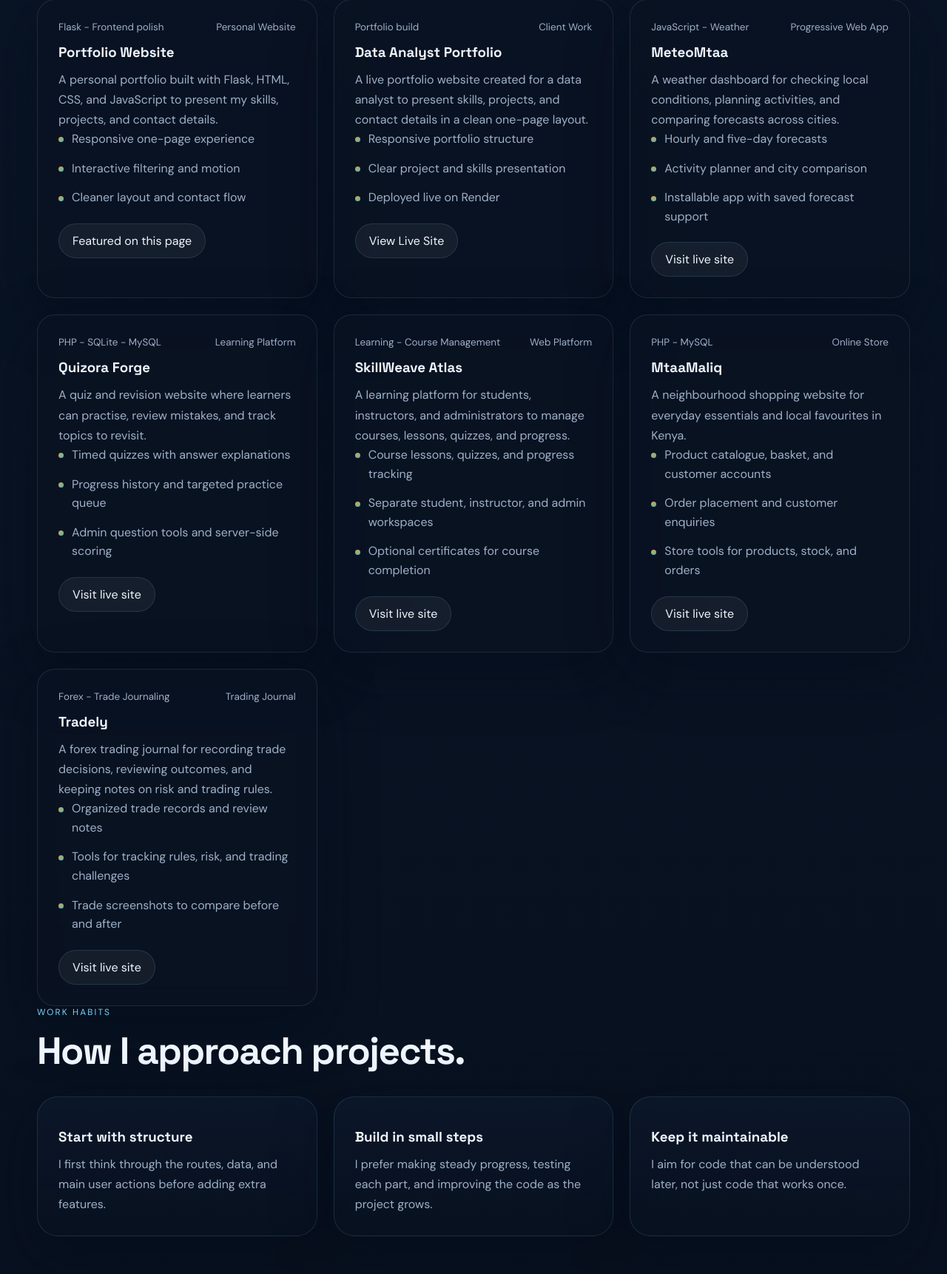
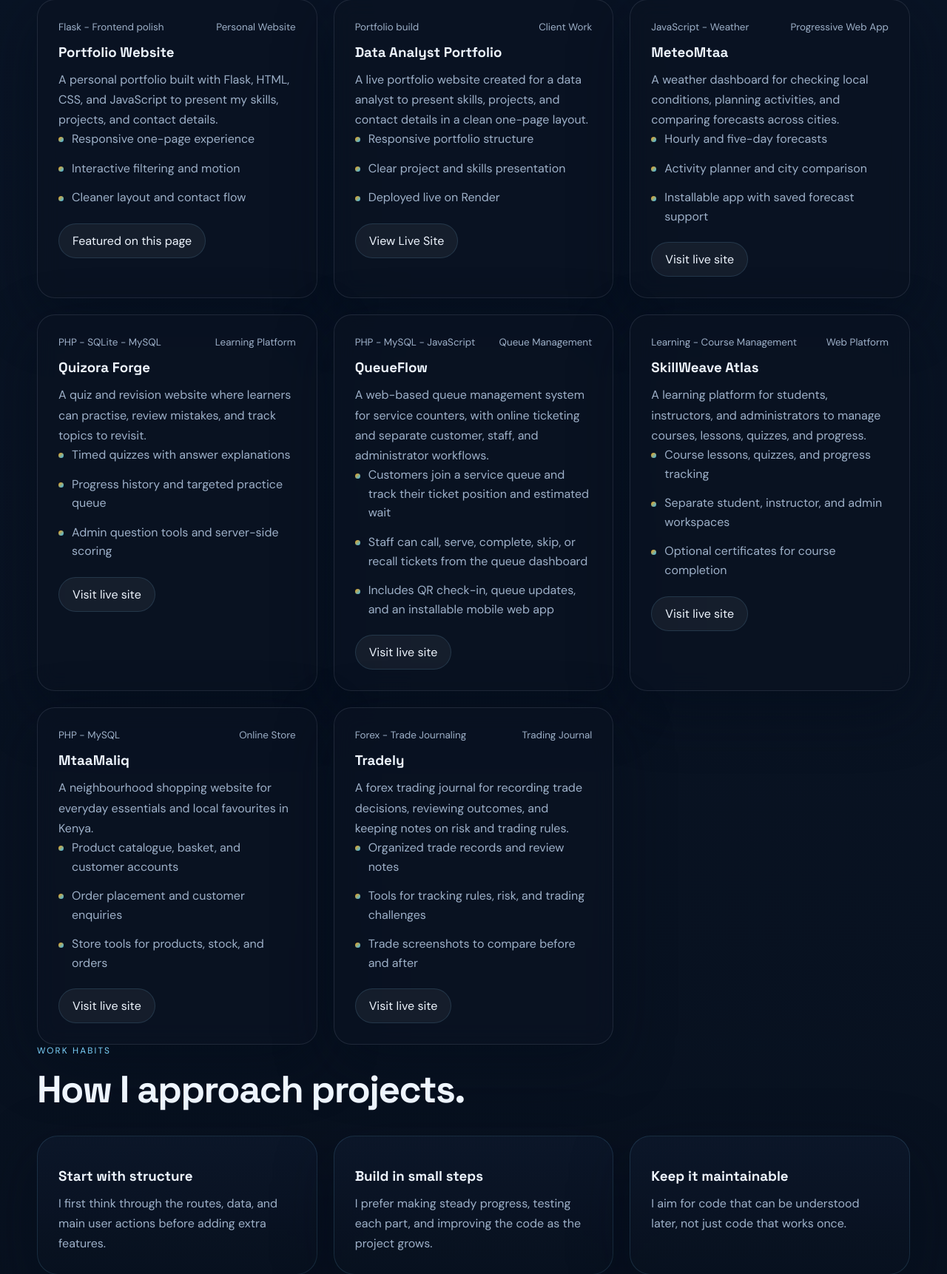
Before and after one commit to stevenazi14/steven-portfolio, a Flask app: page / in a window 1280 px wide. Shown: the part 3197-4919 px from the top of the page at 74% size. Run offline with Flask 3, Linux system fonts and the light colour scheme; some libraries are stand-ins or nearby versions.

Commit message:
Add QueueFlow to portfolio projects

```diff
--- a/templates/index.html
+++ b/templates/index.html
@@ -302,6 +302,21 @@
                 <a href="https://quizoraforge.alwaysdata.net/" target="_blank" rel="noopener noreferrer" class="project-link">Visit live site</a>
             </article>
 
+            <article class="project-card reveal-card" data-category="systems">
+                <div class="project-meta">
+                    <span>PHP - MySQL - JavaScript</span>
+                    <span>Queue Management</span>
+                </div>
+                <h3>QueueFlow</h3>
+                <p>A web-based queue management system for service counters, with online ticketing and separate customer, staff, and administrator workflows.</p>
+                <ul class="project-points">
+                    <li>Customers join a service queue and track their ticket position and estimated wait</li>
+                    <li>Staff can call, serve, complete, skip, or recall tickets from the queue dashboard</li>
+                    <li>Includes QR check-in, queue updates, and an installable mobile web app</li>
+                </ul>
+                <a href="https://queueflow-3183.onrender.com" target="_blank" rel="noopener noreferrer" class="project-link">Visit live site</a>
+            </article>
+
             <article class="project-card reveal-card" data-category="product">
                 <div class="project-meta">
                     <span>Learning - Course Management</span>
```
